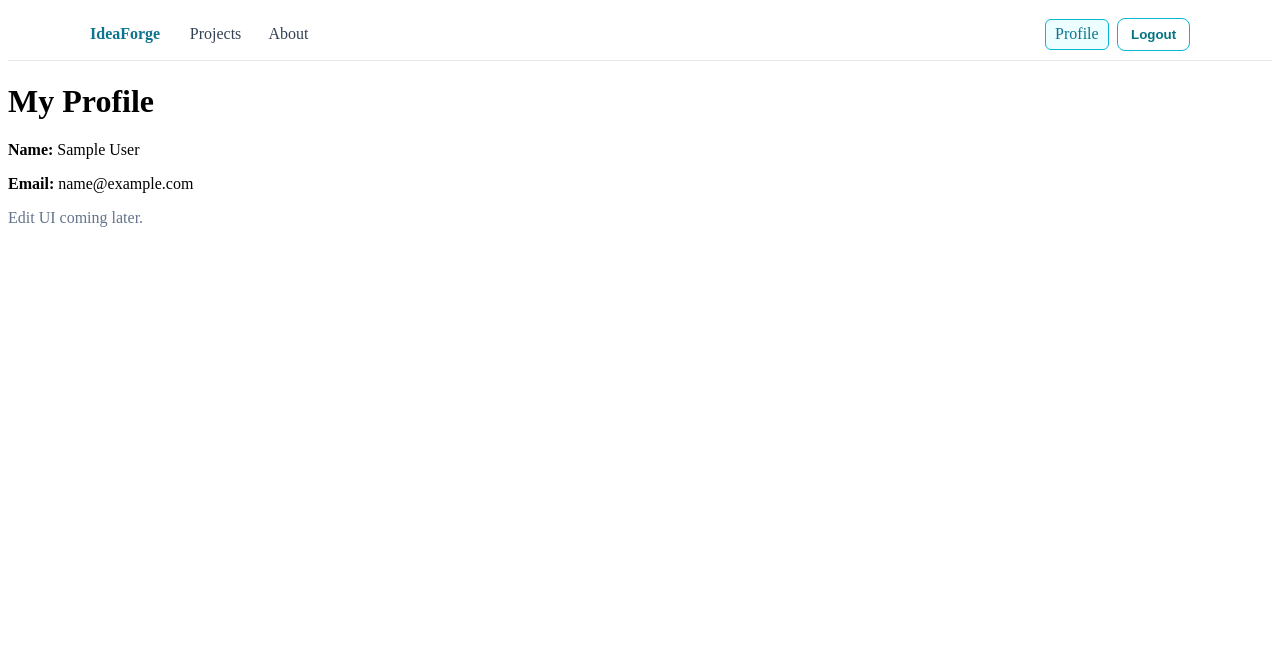
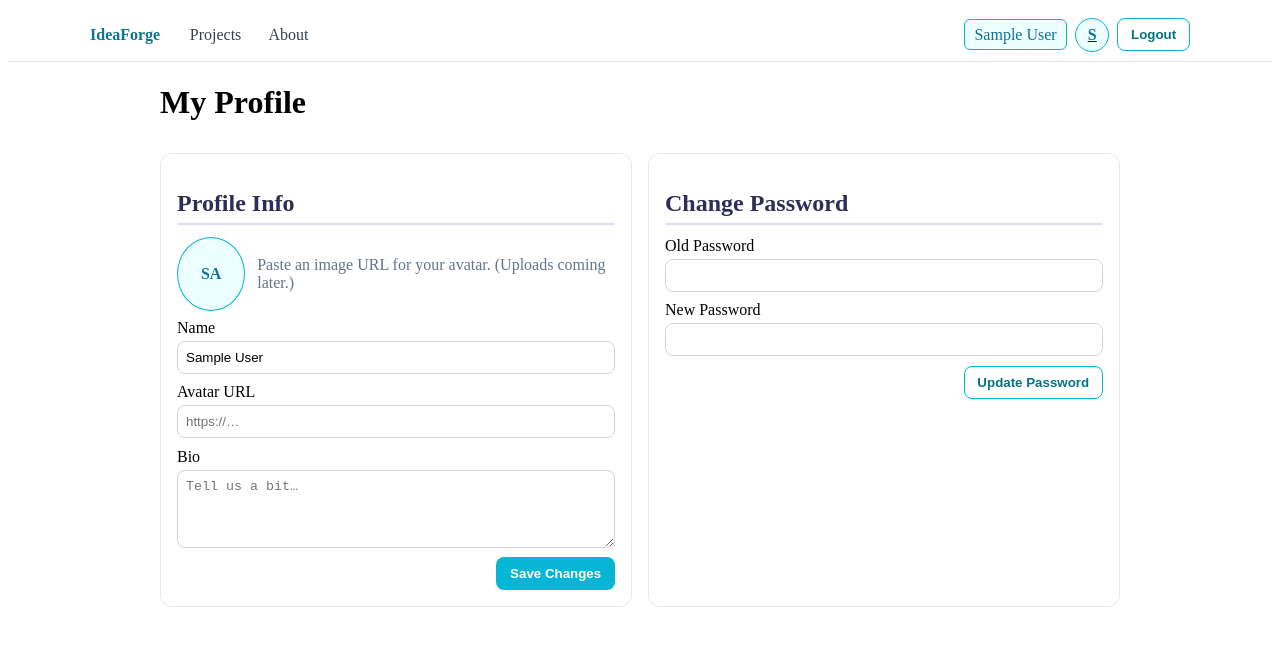
Before and after one commit to Yas177200/IdeaForge, a React (Vite) app in the folder frontend/: page /profile in a window 1280 px wide. Shown: the top 646 px of the page. Built offline with nearby package versions, Linux system fonts and the light colour scheme; sample sign-in values are in the browser's storage.

Commit message:
completed profile page and improved cards (from list to grid style), also added limit to card describtion 120 is max + better css for image rendering

```diff
--- a/frontend/src/Components/AuthNavbar.jsx
+++ b/frontend/src/Components/AuthNavbar.jsx
@@ -4,6 +4,7 @@ import '../css/nav.css';
 export default function AuthNavbar() {
     const navigate = useNavigate();
     const isAuthed = !!localStorage.getItem('token');
+    const me = JSON.parse(localStorage.getItem('user') || 'null');
 
     if (!isAuthed) return null;
 
@@ -22,7 +23,13 @@ export default function AuthNavbar() {
                     <NavLink to="/about"   className={({isActive}) => `nav-link ${isActive ? 'active' : ''}`}>About</NavLink>
                 </div>
                 <div className='nav-right'>
-                    <NavLink to='/profile' className={({isActive}) => `nav-link ${isActive ? 'active' : ''}`}>Profile</NavLink>
+                    <NavLink to='/profile' className={({isActive}) => `nav-link ${isActive ? 'active' : ''}`}>{me?.name || 'Profile'}</NavLink>
+                    <NavLink to='profile'>
+                        <div className="nav-avatar" title={me?.name || 'User'}>
+                            {me?.avatarUrl ? <img src={me.avatarUrl} alt="" onError={(e)=>{e.currentTarget.style.display='none';}}/>
+                            : (me?.name || 'U').slice(0,1).toUpperCase()}
+                        </div>
+                    </NavLink>
                     <button className='btn btn-outline' onClick={logout}>Logout</button>
                 </div>
             </nav>
--- a/frontend/src/Components/CardsList.jsx
+++ b/frontend/src/Components/CardsList.jsx
@@ -24,6 +24,7 @@ function CardRow({ card, onCardUpdated }) {
 
   const me = JSON.parse(localStorage.getItem("user") || "null");
   const isAuthor = me?.id === card.authorId;
+  const hasImage = !!card.imageUrl;
 
   const toggleCompleted = async () => {
     if (busy) return;
@@ -49,7 +50,7 @@ function CardRow({ card, onCardUpdated }) {
   };
 
   return (
-    <li className="card-item">
+    <li className={`card-item ${hasImage ? "has-image" : "no-image"}`}>
       <div className="card-head">
         <span className="card-type">{card.type}</span>
         <span className={`card-status ${card.completed ? "done" : "open"}`}>
@@ -59,45 +60,46 @@ function CardRow({ card, onCardUpdated }) {
 
       {!editing ? (
         <>
-          <strong>{card.title}</strong>
+          <div className="card-body">
+            <h2 className="card-title" title={card.title}>{card.title}</h2>
 
-          {card.imageUrl ? (
-            <img
-              src={card.imageUrl}
-              alt="card"
-              onError={(e) => (e.currentTarget.style.display = "none")}
-            />
-          ) : null}
+            {hasImage && (
+              <div className="card-media">
+                <img
+                  src={card.imageUrl}
+                  alt="card"
+                  onError={(e) => (e.currentTarget.style.display = "none")}
+                />
+              </div>
+            )}
 
-          {card.description && <p>{card.description}</p>}
+            {card.description && (
+              <p className="card-desc" title={card.description}>
+                {card.description}
+              </p>
+            )}
+          </div>
 
           <div className="card-actions">
             <LikeButton cardId={card.id} />
-            <button
-              className="btn btn-outline"
-              onClick={() => setCommentsOpen(true)}
-            >
+            <button className="btn btn-outline" onClick={() => setCommentsOpen(true)}>
               Comments
             </button>
 
             {isAuthor && (
-              <button
-                className="btn btn-outline"
-                onClick={() => setEditing(true)}
-              >
+              <button className="btn btn-outline" onClick={() => setEditing(true)}>
                 Edit
               </button>
             )}
 
             {isAuthor && (
-              <label style={{ display: "inline-flex", alignItems: "center", gap: ".35rem" }}>
+              <label className="inline-check">
                 <input
                   type="checkbox"
                   checked={card.completed}
                   onChange={toggleCompleted}
                   disabled={busy}
                 />
-                Mark completed
               </label>
             )}
           </div>
--- a/frontend/src/css/chat.css
+++ b/frontend/src/css/chat.css
@@ -1,3 +1,5 @@
+/* chat.css */
+
 .chat-fab {
   position: fixed; right: 18px; bottom: 18px;
   border-radius: 999px; padding: .6rem .9rem;
--- a/frontend/src/css/comments.css
+++ b/frontend/src/css/comments.css
@@ -1,4 +1,4 @@
-/* frontend/src/css/comments.css */
+/* comments.css */
 
 :root {
   --accent: #06b6d4;         /* aqua */
--- a/frontend/src/css/nav.css
+++ b/frontend/src/css/nav.css
@@ -1,3 +1,4 @@
+/* nav.css */
 .nav { position: sticky; top: 0; z-index: 50; background: #ffffff; border-bottom: 1px solid #e5e7eb; }
 .nav-inner { max-width: 1100px; margin: 0 auto; padding: .6rem .8rem; display: flex; align-items: center; justify-content: space-between; gap: .5rem; }
 .brand { font-weight: 800; margin-right: .75rem; text-decoration: none; color: #0e7490; }
@@ -12,3 +13,10 @@
 .subnav-left { display: flex; gap: .25rem; }
 .subnav-link { padding: .35rem .6rem; border-radius: 6px; text-decoration: none; color: #334155; border: 1px solid transparent; }
 .subnav-link:hover { border-color: #e5e7eb; }
+.nav-avatar {
+  width: 32px; height: 32px; border-radius: 50%;
+  overflow: hidden; display:grid; place-items:center;
+  background:#ecfeff; color:#0e7490; font-weight:800;
+  border:1px solid #06b6d4;
+}
+.nav-avatar img { width:100%; height:100%; object-fit:cover; }
--- /dev/null
+++ b/frontend/src/css/profile.css
@@ -0,0 +1,36 @@
+/* profile.css */
+.profile-page { max-width: 960px; margin: 0 auto; }
+.profile-page h1 { margin-bottom: .5rem; }
+
+.flash { margin:.5rem 0; padding:.5rem .75rem; border-radius: 8px; }
+.flash-ok  { color:#065f46; background:#ecfdf5; border:1px solid #34d399; }
+.flash-err { color:#991b1b; background:#fef2f2; border:1px solid #fca5a5; }
+
+.profile-grid {
+  display: grid; grid-template-columns: 1fr 1fr; gap: 1rem;
+}
+@media (max-width: 900px) {
+  .profile-grid { grid-template-columns: 1fr; }
+}
+
+.profile-card {
+  background: #fff; border:1px solid #e5e7eb; border-radius: 12px; padding: 1rem;
+}
+
+.avatar-row { display:flex; gap:.75rem; align-items:center; margin-bottom: .5rem; }
+.avatar-preview {
+  width: 72px; height: 72px; border-radius: 50%;
+  overflow: hidden; display:grid; place-items:center;
+  background:#ecfeff; border:1px solid #06b6d4;
+}
+.avatar-preview img { width:100%; height:100%; object-fit: cover; }
+.avatar-fallback { font-weight:800; color:#0e7490; }
+
+.muted { color:#64748b; }
+
+.form-grid { display:grid; gap:.6rem; }
+.form-grid label { display:grid; gap:.25rem; }
+.form-grid input, .form-grid textarea {
+  border:1px solid #d1d5db; border-radius:8px; padding:.5rem;
+}
+.row-end { display:flex; justify-content:flex-end; }
--- a/frontend/src/pages/Profile.jsx
+++ b/frontend/src/pages/Profile.jsx
@@ -1,16 +1,148 @@
+import { useEffect, useState } from 'react';
 import { Navigate } from 'react-router-dom';
+import api from '../api';
+import '../css/profile.css';
 
 export default function Profile() {
   const token = localStorage.getItem('token');
   if (!token) return <Navigate to="/login" replace />;
-  const me = JSON.parse(localStorage.getItem('user') || 'null');
+
+  const [me, setMe] = useState(JSON.parse(localStorage.getItem('user') || 'null'));
+  const [loading, setLoading] = useState(!me);
+  const [msg, setMsg] = useState('');
+  const [err, setErr] = useState('');
+
+  const [name, setName] = useState(me?.name || '');
+  const [avatarUrl, setAvatarUrl] = useState(me?.avatarUrl || '');
+  const [bio, setBio] = useState(me?.bio || '');
+
+  const [oldPassword, setOldPassword] = useState('');
+  const [newPassword, setNewPassword] = useState('');
+  const [busyInfo, setBusyInfo] = useState(false);
+  const [busyPwd, setBusyPwd] = useState(false);
+
+  useEffect(() => {
+    let alive = true;
+    if (!me) {
+      (async () => {
+        try {
+          const { data } = await api.get('/me');
+          if (!alive) return;
+          setMe(data.user);
+          setName(data.user.name || '');
+          setAvatarUrl(data.user.avatarUrl || '');
+          setBio(data.user.bio || '');
+          localStorage.setItem('user', JSON.stringify(data.user));
+          setLoading(false);
+        } catch (e) {
+          setErr(e.response?.data?.message || 'Failed to load profile');
+          setLoading(false);
+        }
+      })();
+    } else {
+      setLoading(false);
+    }
+    return () => { alive = false; };
+  }, []);
+
+  const saveInfo = async (e) => {
+    e?.preventDefault?.();
+    setBusyInfo(true); setMsg(''); setErr('');
+    try {
+      const { data } = await api.patch('/me', { name, avatarUrl, bio });
+      setMe(data.user);
+      localStorage.setItem('user', JSON.stringify(data.user));
+      setMsg('Profile updated successfully.');
+    } catch (e) {
+      setErr(e.response?.data?.message || 'Failed to update profile');
+    } finally {
+      setBusyInfo(false);
+    }
+  };
+
+  const changePwd = async (e) => {
+    e?.preventDefault?.();
+    setBusyPwd(true); setMsg(''); setErr('');
+    try {
+      await api.patch('/me/password', { oldPassword, newPassword });
+      setMsg('Password updated.');
+      setOldPassword(''); setNewPassword('');
+    } catch (e) {
+      setErr(e.response?.data?.message || 'Failed to update password');
+    } finally {
+      setBusyPwd(false);
+    }
+  };
+
+  if (loading) return <p>Loading…</p>;
 
   return (
-    <div className="page-wrap">
+    <div className="profile-page">
       <h1>My Profile</h1>
-      <p><strong>Name:</strong> {me?.name}</p>
-      <p><strong>Email:</strong> {me?.email}</p>
-      <p className="muted">Edit UI coming later.</p>
+
+      {(msg || err) && (
+        <p className={`flash ${err ? 'flash-err' : 'flash-ok'}`}>
+          {err || msg}
+        </p>
+      )}
+
+      <section className="profile-grid">
+        <div className="profile-card">
+          <h2>Profile Info</h2>
+          <div className="avatar-row">
+            <div className="avatar-preview">
+              {avatarUrl ? (
+                <img src={avatarUrl} alt="avatar" onError={(e)=>{e.currentTarget.style.display='none';}} />
+              ) : (
+                <div className="avatar-fallback">{(name || 'U?').slice(0,2).toUpperCase()}</div>
+              )}
+            </div>
+            <div className="avatar-hint">
+              <p className="muted">Paste an image URL for your avatar. (Uploads coming later.)</p>
+            </div>
+          </div>
+
+          <form className="form-grid" onSubmit={saveInfo}>
+            <label>
+              <span>Name</span>
+              <input value={name} onChange={e => setName(e.target.value)} />
+            </label>
+            <label>
+              <span>Avatar URL</span>
+              <input value={avatarUrl} onChange={e => setAvatarUrl(e.target.value)} placeholder="https://…" />
+            </label>
+            <label>
+              <span>Bio</span>
+              <textarea rows="4" value={bio} onChange={e => setBio(e.target.value)} placeholder="Tell us a bit…" />
+            </label>
+
+            <div className="row-end">
+              <button className="btn btn-primary" disabled={busyInfo || !name.trim()}>
+                {busyInfo ? 'Saving…' : 'Save Changes'}
+              </button>
+            </div>
+          </form>
+        </div>
+
+        <div className="profile-card">
+          <h2>Change Password</h2>
+          <form className="form-grid" onSubmit={changePwd}>
+            <label>
+              <span>Old Password</span>
+              <input type="password" value={oldPassword} onChange={e => setOldPassword(e.target.value)} />
+            </label>
+            <label>
+              <span>New Password</span>
+              <input type="password" value={newPassword} onChange={e => setNewPassword(e.target.value)} />
+            </label>
+            <div className="row-end">
+              <button className="btn btn-outline" disabled={busyPwd || !oldPassword || newPassword.length < 6}>
+                {busyPwd ? 'Updating…' : 'Update Password'}
+              </button>
+            </div>
+          </form>
+        </div>
+      </section>
     </div>
   );
 }
```
Also changed, not shown: frontend/src/Components/NewCardModal.jsx (+41 -9 lines), frontend/src/css/cards.css (+116 -9 lines), 2 other files (tests, documents, lock files or other folders).
